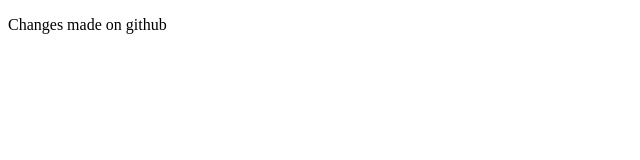
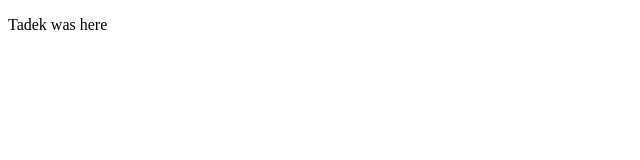
Before and after one commit to AndrzejSterniewski/nauka-gita-2, a plain HTML site: page index.html in a window 1280 px wide. Shown: the full height of the page, 0-640 px from the left. Drawn offline with Linux system fonts and the light colour scheme.

Commit message:
Tadek made change to paragraph

```diff
--- a/index.html
+++ b/index.html
@@ -6,7 +6,10 @@
     <title>Document</title>
 </head>
 <body>
-    <p>Changes made on github
+
+
+
+    <p>Tadek was here
     </p>
 </body>
 </html>
```
